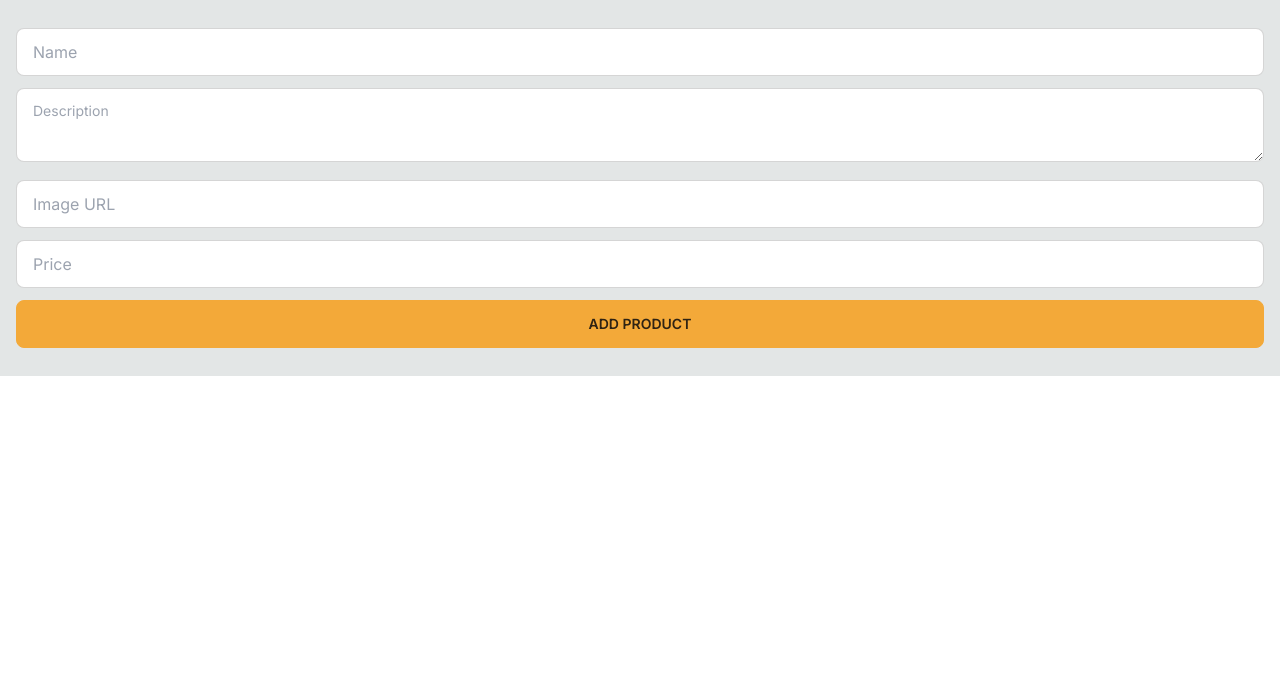
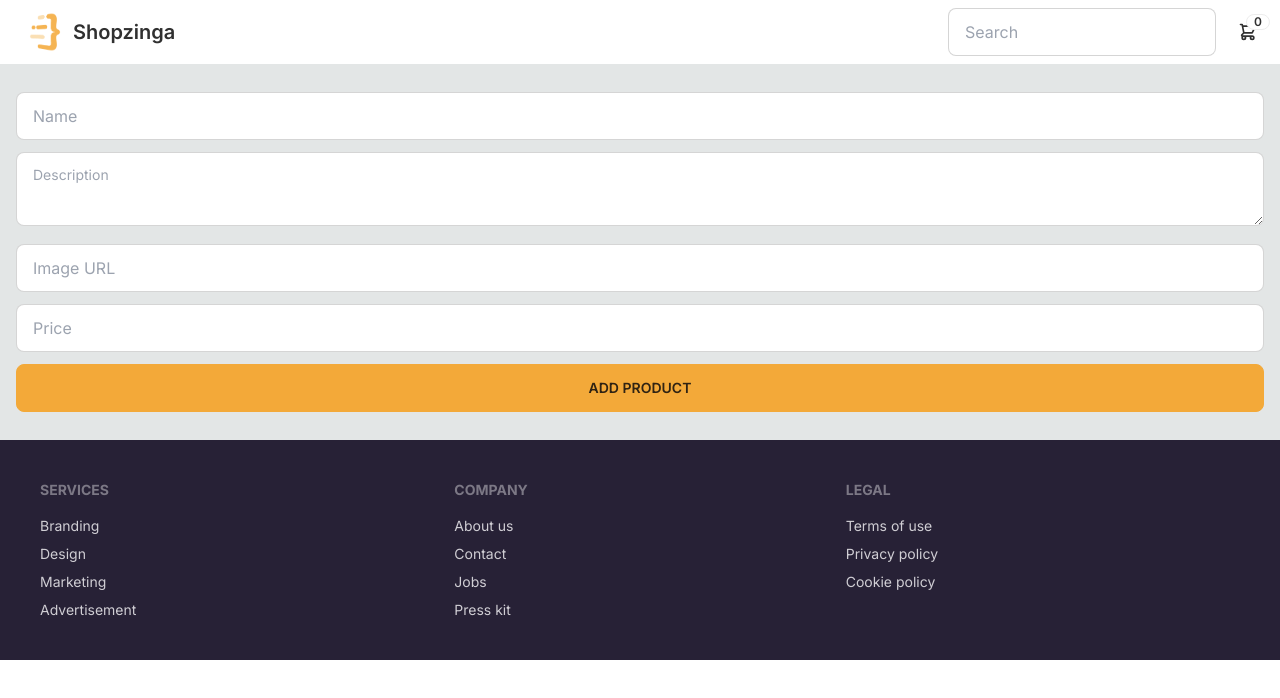
Before and after one commit to ayushagarwal27/ecommerce-next.js-13.4, a Next.js app: page /add-product in a window 1280 px wide. Shown: the top 698 px of the page. Built offline with nearby package versions, Linux system fonts and the light colour scheme; no server answers.

Commit message:
add Navbar, Footer, ShoppingCartButton

```diff
--- /dev/null
+++ b/src/app/Footer.tsx
@@ -0,0 +1,28 @@
+export default function Footer() {
+  return (
+    <footer className="bg-neutral p-10 text-neutral-content">
+      <div className="footer m-auto max-w-7xl">
+        <div>
+          <span className="footer-title">Services</span>
+          <a className="link-hover link">Branding</a>
+          <a className="link-hover link">Design</a>
+          <a className="link-hover link">Marketing</a>
+          <a className="link-hover link">Advertisement</a>
+        </div>
+        <div>
+          <span className="footer-title">Company</span>
+          <a className="link-hover link">About us</a>
+          <a className="link-hover link">Contact</a>
+          <a className="link-hover link">Jobs</a>
+          <a className="link-hover link">Press kit</a>
+        </div>
+        <div>
+          <span className="footer-title">Legal</span>
+          <a className="link-hover link">Terms of use</a>
+          <a className="link-hover link">Privacy policy</a>
+          <a className="link-hover link">Cookie policy</a>
+        </div>
+      </div>
+    </footer>
+  );
+}
--- /dev/null
+++ b/src/app/Navbar/Navbar.tsx
@@ -0,0 +1,48 @@
+import Link from "next/link";
+import React from "react";
+import logo from "@/assets/logo.png";
+import Image from "next/image";
+import { redirect } from "next/navigation";
+import { getCart } from "@/lib/db/cart";
+import ShoppingCartButton from "./ShoppingCartButton";
+
+async function searchProducts(formData: FormData) {
+  "use server";
+
+  const searchQuery = formData.get("searchQuery")?.toString();
+
+  if (searchQuery) {
+    redirect("/search?query=" + searchQuery);
+  }
+}
+
+const Navbar = async () => {
+  const cart = await getCart();
+  return (
+    <div className="bg-base-100">
+      <div className="navbar m-auto max-w-7xl flex-col gap-2 sm:flex-row">
+        <div className="flex-1">
+          <Link href="/" className="btn-ghost btn text-xl normal-case">
+            <Image src={logo} height={40} width={40} alt="Shopzinga Logo" />
+            Shopzinga
+          </Link>
+        </div>
+        <div className="flex-none gap-2">
+          <form action={searchProducts}>
+            <div className="form-control">
+              <input
+                type="text"
+                name="serachQuery"
+                placeholder="Search"
+                className="input-bordered input w-full min-w-[100px]"
+              />
+            </div>
+          </form>
+          <ShoppingCartButton cart={cart} />
+        </div>
+      </div>
+    </div>
+  );
+};
+
+export default Navbar;
--- /dev/null
+++ b/src/app/Navbar/ShoppingCartButton.tsx
@@ -0,0 +1,67 @@
+"use client";
+
+import { ShoppingCart } from "@/lib/db/cart";
+import { formatPrice } from "@/lib/format";
+import Link from "next/link";
+import React, { FC } from "react";
+
+interface ShoppingCartButtonProps {
+  cart: ShoppingCart | null;
+}
+
+const ShoppingCartButton: FC<ShoppingCartButtonProps> = ({ cart }) => {
+  function closeDropdown() {
+    const element = document.activeElement as HTMLElement;
+    if (element) {
+      element.blur();
+    }
+  }
+
+  return (
+    <div className="dropdown-end dropdown">
+      <label tabIndex={0} className="btn-ghost btn-circle btn">
+        <div className="indicator">
+          <svg
+            xmlns="http://www.w3.org/2000/svg"
+            className="h-5 w-5"
+            fill="none"
+            viewBox="0 0 24 24"
+            stroke="currentColor"
+          >
+            <path
+              strokeLinecap="round"
+              strokeLinejoin="round"
+              strokeWidth="2"
+              d="M3 3h2l.4 2M7 13h10l4-8H5.4M7 13L5.4 5M7 13l-2.293 2.293c-.63.63-.184 1.707.707 1.707H17m0 0a2 2 0 100 4 2 2 0 000-4zm-8 2a2 2 0 11-4 0 2 2 0 014 0z"
+            />
+          </svg>
+          <span className="badge badge-sm indicator-item">
+            {cart?.size || 0}
+          </span>
+        </div>
+      </label>
+      <div
+        tabIndex={0}
+        className="card dropdown-content card-compact z-30 mt-3 w-52 bg-base-100 shadow"
+      >
+        <div className="card-body">
+          <span className="text-lg font-bold">{cart?.size || 0} Items</span>
+          <span className="text-info">
+            Subtotal: {formatPrice(cart?.subTotal || 0)}
+          </span>
+          <div className="cart-actions">
+            <Link
+              href={"/cart"}
+              className="btn-primary btn-block btn"
+              onClick={closeDropdown}
+            >
+              View Cart
+            </Link>
+          </div>
+        </div>
+      </div>
+    </div>
+  );
+};
+
+export default ShoppingCartButton;
--- a/src/app/layout.tsx
+++ b/src/app/layout.tsx
@@ -1,3 +1,5 @@
+import Footer from "./Footer";
+import Navbar from "./Navbar/Navbar";
 import "./globals.css";
 import { Inter } from "next/font/google";
 
@@ -16,7 +18,9 @@
   return (
     <html lang="en">
       <body className={inter.className}>
+        <Navbar />
         <main className="m-auto min-w-[300px] max-w-7xl p-4">{children}</main>
+        <Footer />
       </body>
     </html>
   );
```
Also changed, not shown: 1 other file (tests, documents, lock files or other folders).
